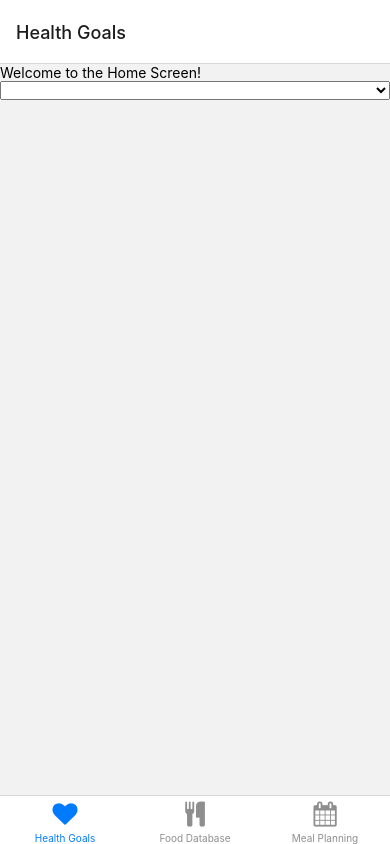
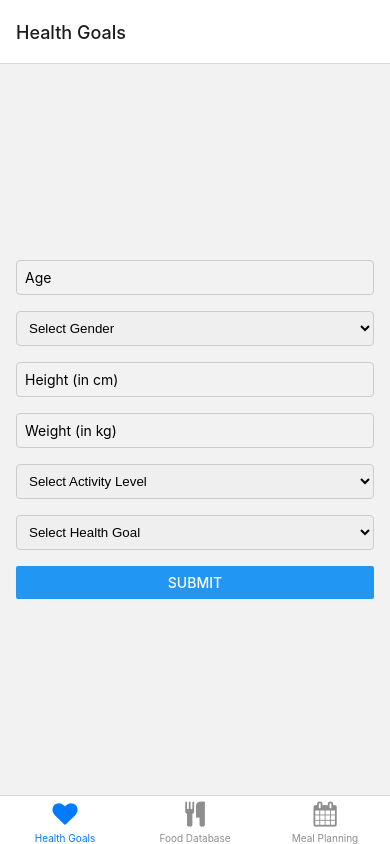
Before and after one commit to Gabi201265/MobileDevelopment, a React Native app: screen / in a window 390 px wide. Built offline with nearby package versions, Linux system fonts and the light colour scheme.

Commit message:
Rajout de la page health goal step 1 projet

```diff
--- a/src/screens/HealthScreen.js
+++ b/src/screens/HealthScreen.js
@@ -3,20 +3,105 @@ import { View, Text, TextInput, Button, StyleSheet } from 'react-native';
 import { Picker } from '@react-native-picker/picker';
 
 
+
 const HealthScreen = () => {
+  const [age, setAge] = useState('');
+  const [gender, setGender] = useState('');
+  const [height, setHeight] = useState('');
+  const [weight, setWeight] = useState('');
+  const [activityLevel, setActivityLevel] = useState('');
+  const [healthGoal, setHealthGoal] = useState('');
+
+  const handleSubmit = () => {
+    // Perform necessary calculations or data processing
+    // based on the user inputs
+    console.log('Submitted!');
+    console.log('Age:', age);
+    console.log('Gender:', gender);
+    console.log('Height:', height);
+    console.log('Weight:', weight);
+    console.log('Activity Level:', activityLevel);
+    console.log('Health Goal:', healthGoal);
+  };
+
   return (
-    <View>
-      <Text>Welcome to the Home Screen!</Text>
+    <View style={styles.container}>
+      <TextInput
+        style={styles.input}
+        placeholder="Age"
+        value={age}
+        onChangeText={setAge}
+        keyboardType="numeric"
+      />
+
       <Picker
-      // selectedValue={selectedValue}
-      // onValueChange={(itemValue, itemIndex) => setSelectedValue(itemValue)}>
+        style={styles.input}
+        selectedValue={gender}
+        onValueChange={(value) => setGender(value)}
+      >
+        <Picker.Item label="Select Gender" value="" />
+        <Picker.Item label="Male" value="male" />
+        <Picker.Item label="Female" value="female" />
+      </Picker>
 
-      //   <Picker.Item label="Option 1" value="1" />
-      //   <Picker.Item label="Option 2" value="2" />
+      <TextInput
+        style={styles.input}
+        placeholder="Height (in cm)"
+        value={height}
+        onChangeText={setHeight}
+        keyboardType="numeric"
+      />
+
+      <TextInput
+        style={styles.input}
+        placeholder="Weight (in kg)"
+        value={weight}
+        onChangeText={setWeight}
+        keyboardType="numeric"
+      />
+
+      <Picker
+        style={styles.input}
+        selectedValue={activityLevel}
+        onValueChange={(value) => setActivityLevel(value)}
       >
+        <Picker.Item label="Select Activity Level" value="" />
+        <Picker.Item label="Sedentary" value="sedentary" />
+        <Picker.Item label="Light Exercise" value="light-exercise" />
+        <Picker.Item label="Moderate Exercise" value="moderate-exercise" />
+        <Picker.Item label="Heavy Exercise" value="heavy-exercise" />
+        <Picker.Item label="Extra Active" value="extra-active" />
       </Picker>
+
+      <Picker
+        style={styles.input}
+        selectedValue={healthGoal}
+        onValueChange={(value) => setHealthGoal(value)}
+      >
+        <Picker.Item label="Select Health Goal" value="" />
+        <Picker.Item label="Weight Loss" value="weight-loss" />
+        <Picker.Item label="Weight Maintenance" value="weight-maintenance" />
+        <Picker.Item label="Weight Gain" value="weight-gain" />
+      </Picker>
+
+      <Button title="Submit" onPress={handleSubmit} />
     </View>
   );
 };
 
+const styles = StyleSheet.create({
+  container: {
+    flex: 1,
+    padding: 16,
+    justifyContent: 'center',
+  },
+  input: {
+    marginBottom: 16,
+    padding: 8,
+    borderWidth: 1,
+    borderColor: '#ccc',
+    borderRadius: 4,
+  },
+});
+
 export default HealthScreen;
```
